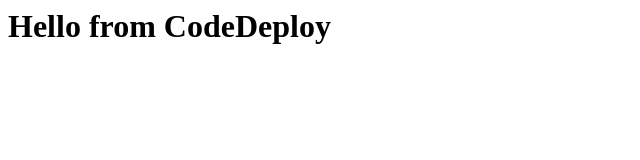
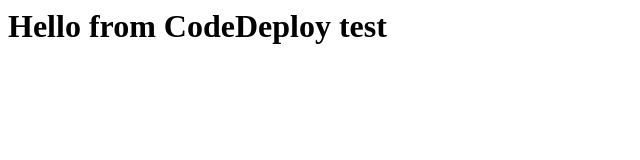
Before and after one commit to Sarfarazchohan311/aws-practice-deploy, a plain HTML site: page index.html in a window 1280 px wide. Shown: the full height of the page, 0-640 px from the left. Drawn offline with Linux system fonts and the light colour scheme.

Commit message:
update file

```diff
--- a/index.html
+++ b/index.html
@@ -1 +1 @@
-<h1> Hello from CodeDeploy</h1>
+<h1> Hello from CodeDeploy test</h1>
```
